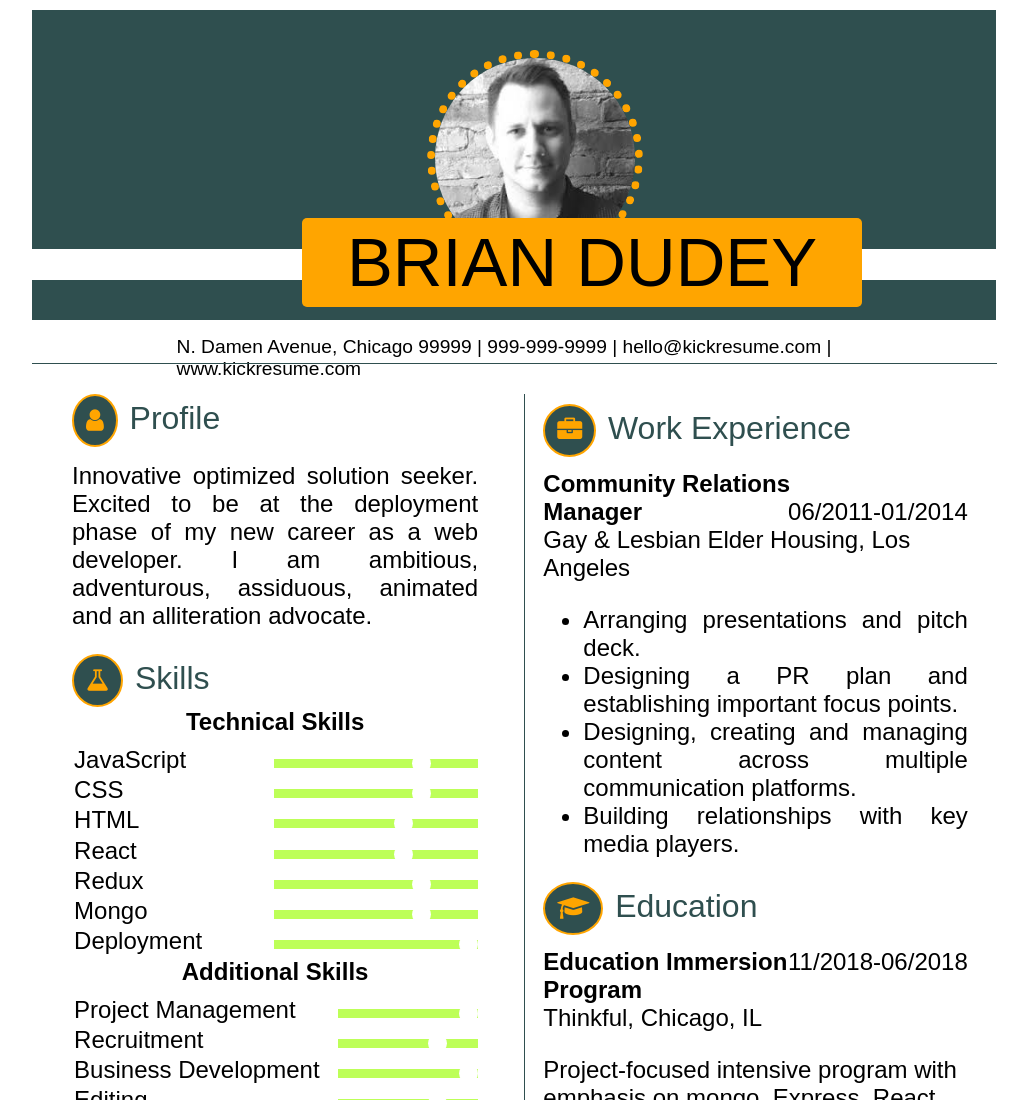
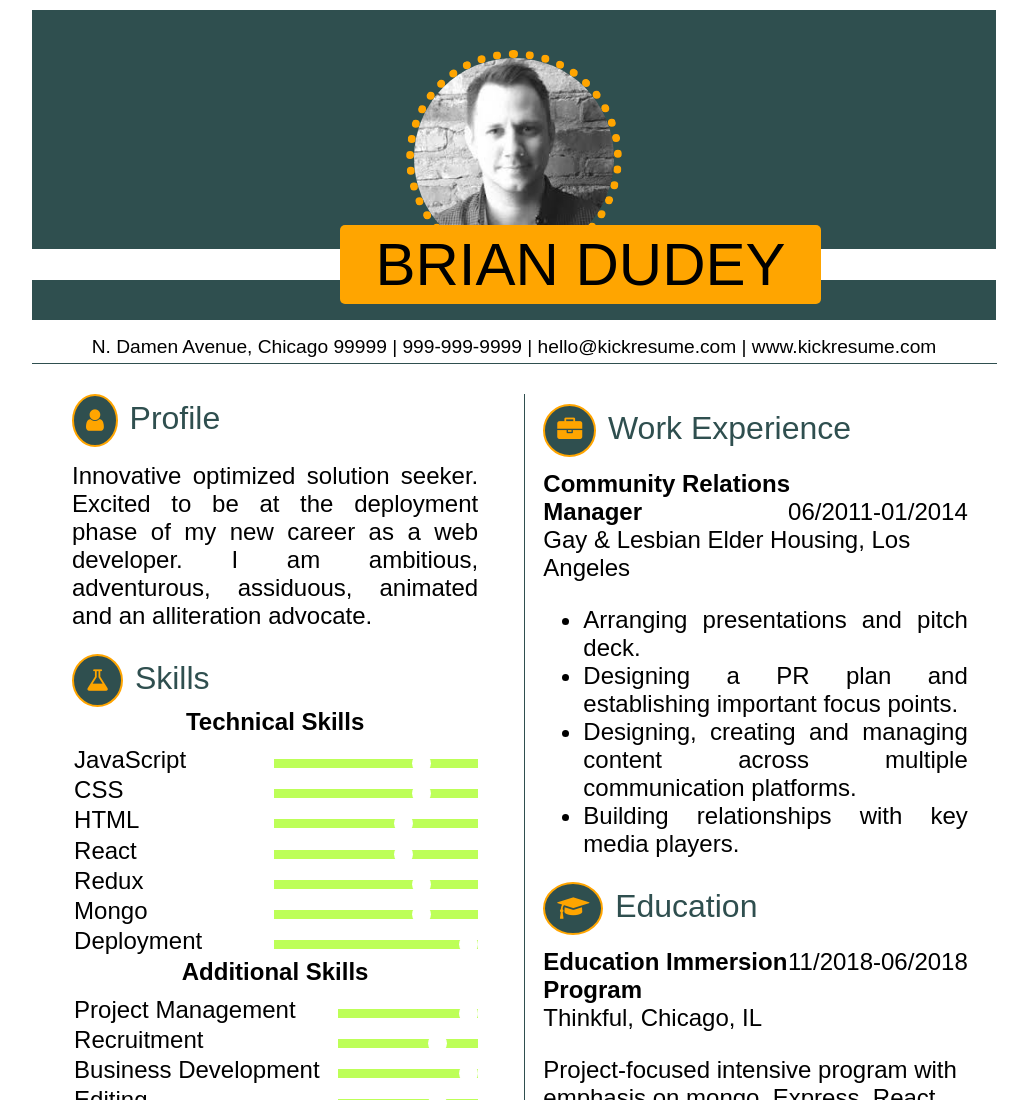
Before and after one commit to Sammy-39/resume-template, a plain HTML site: page index.html in a window 1280 px wide. Shown: the top 1100 px of the page, without its empty margins (126-1154 px from the left). Drawn offline with Linux system fonts and the light colour scheme.

Commit message:
commit-3

```diff
--- a/index.html
+++ b/index.html
@@ -12,18 +12,20 @@
 
         <div class="top-bar">
 
-              <img src="images/propic.png" class="image" alt="loading">
+            <div class="img-container">
+                <img src="images/propic.png" class="image" alt="loading">
+            </div>
 
-              <span class="block">  </span>
+            <div class="sp-container">
+                <span class="block">  </span>
+            </div>
 
-              <div>
-                  <p class="name"> BRIAN DUDEY </p>
-             </div>
+                <p class="name"> BRIAN DUDEY </p>
 
         </div>
 
         <div class="address-bar">
-            <p> N. Damen Avenue, Chicago 99999
+            <p style="text-align: center;"> N. Damen Avenue, Chicago 99999
                 | 999-999-9999 | hello@kickresume.com | www.kickresume.com </p>
         </div>
 
@@ -283,9 +285,7 @@
                 </div>
 
             </div>
-
         </div>
-
-        </div>
+    </div>
 </body>
 </html>
--- a/styles.css
+++ b/styles.css
@@ -9,14 +9,20 @@
     background-color: darkslategrey;
 }
 
+.img-container{
+    position: absolute;
+    width: 100%;
+    top:13%;
+}
+
 .image{
     height: 200px;
     width: 200px;
     border: 8px dotted orange;
     border-radius: 50%;
-    position: absolute;
-    top:13%;
-    left:41%;
+    display: block;
+    margin-left: auto;
+    margin-right: auto;
 }
 
 .block{
@@ -28,21 +34,20 @@
 }
 
 .name{
+    padding:5px 35px;
+    border-radius: 5px;
     background-color: orange;
-    padding:5px 45px;
-    border-radius: 5px;
+    font-size:60px;
     position: absolute;
-    top:45%;
-    left:28%;
-    font-size:430%;
+    top:50%;
+    left:32%;
 }
 
 .address-bar{
     position: absolute;
     top: 99%;
-    left:15%;
+    width: 100%;
     font-size: larger;
-
 }
 
 .main{
```
